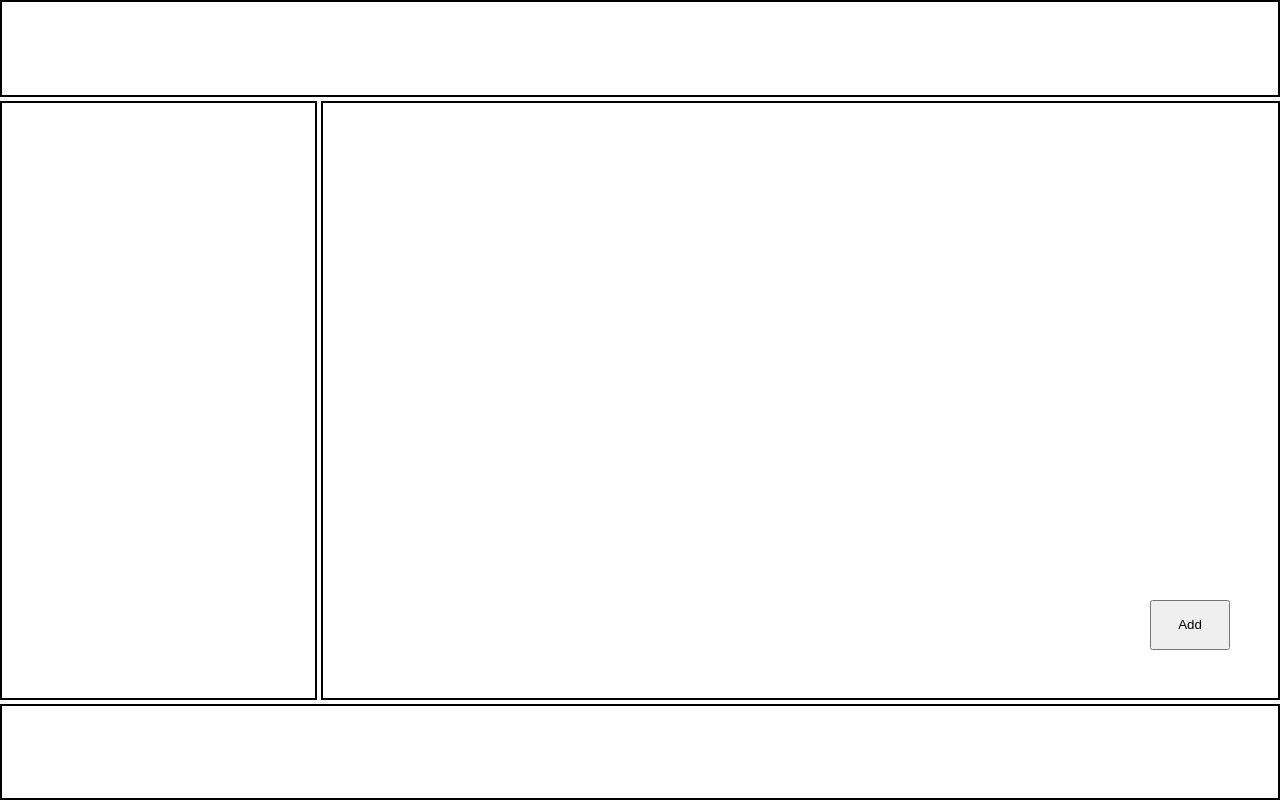
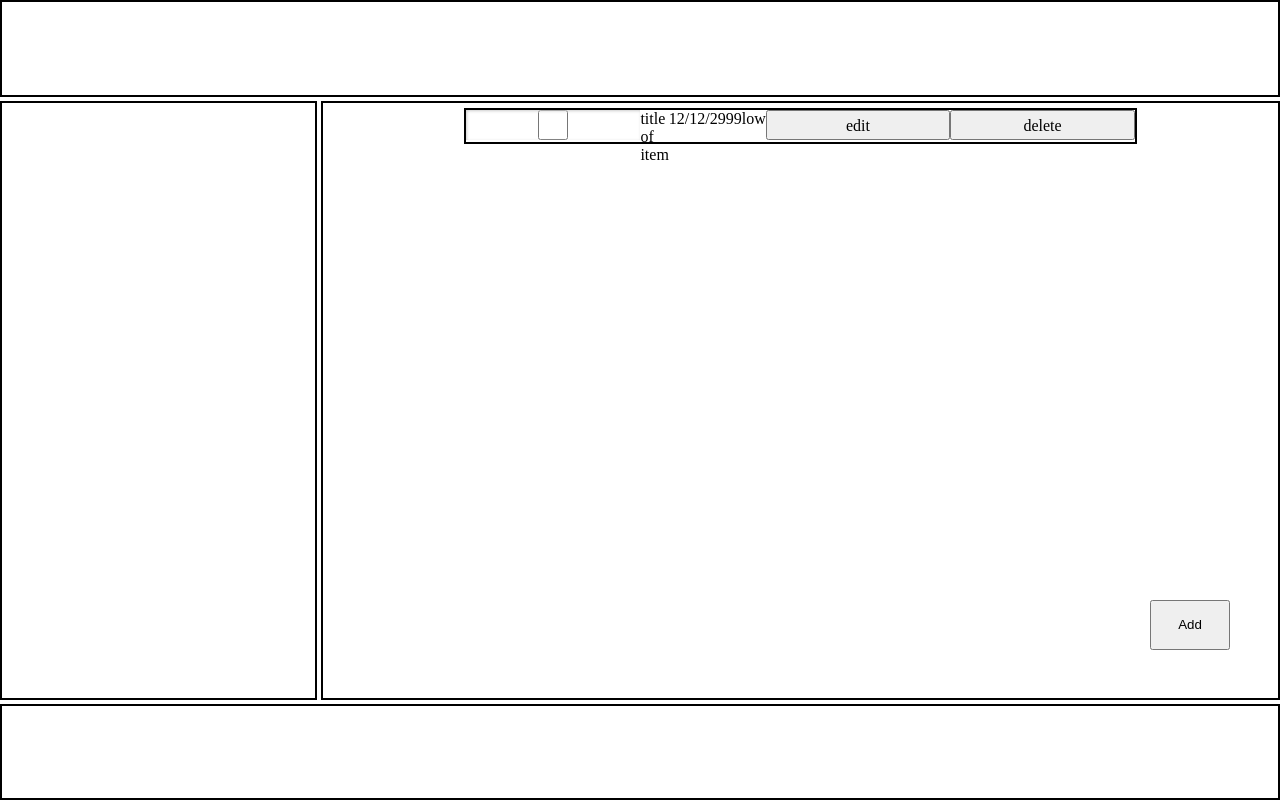
Before and after one commit to ralphorteza/odin-todo, a website with bundled scripts: page dist/index.html in a window 1280 px wide. Built offline with nearby package versions, Linux system fonts and the light colour scheme.

Commit message:
Make components of task cards

```diff
--- a/TODO.txt
+++ b/TODO.txt
@@ -32,3 +32,7 @@ Create form functionality
   - add item addEventListener
     + have information in card
     + put information into local storage
+
+Create card items
+  - make UI (checkbox, title, duedate, delete)
+  - make object function to hold card items
--- a/src/index.js
+++ b/src/index.js
@@ -24,6 +24,9 @@ const content = () => {
   content.append(form);
   content.append(overlay);
 
+  const tempCard = makeCard();
+  main.append(tempCard);
+
   const controller = makeController();
 };
 
--- a/src/style.css
+++ b/src/style.css
@@ -61,6 +61,14 @@ body {
   right: 3rem;
   height: 50px;
   width: 80px;
+}
+
+.card {
+  display: flex;
+}
+
+.card > button {
+
 }
 
 
--- a/src/webpage/page.js
+++ b/src/webpage/page.js
@@ -30,7 +30,38 @@ const makeMain = () => {
 // TODO: card
 const makeCard = () => {
   const cardContainer = document.createElement('div');
+  const checkBox = document.createElement('input');
+  const title = document.createElement('div');
+  const date = document.createElement('div');
+  const priority = document.createElement('div');
+  const editBtn = document.createElement('button');
+  const deleteBtn = document.createElement('button');
+
+
   cardContainer.classList.add('card');
+  title.classList.add('title');
+  date.classList.add('date');
+  priority.classList.add('priority');
+  editBtn.classList.add('edit');
+  deleteBtn.classList.add('delete');
+
+  checkBox.setAttribute('type', 'checkbox');
+
+  title.textContent = 'title of item';
+  date.textContent = '12/12/2999';
+  priority.textContent = 'low';
+  editBtn.textContent = 'edit';
+  deleteBtn.textContent = 'delete';
+
+
+
+
+  cardContainer.append(checkBox);
+  cardContainer.append(title);
+  cardContainer.append(date);
+  cardContainer.append(priority);
+  cardContainer.append(editBtn);
+  cardContainer.append(deleteBtn);
 
   return cardContainer;
 };
```
Also changed, not shown: dist/main.js.
